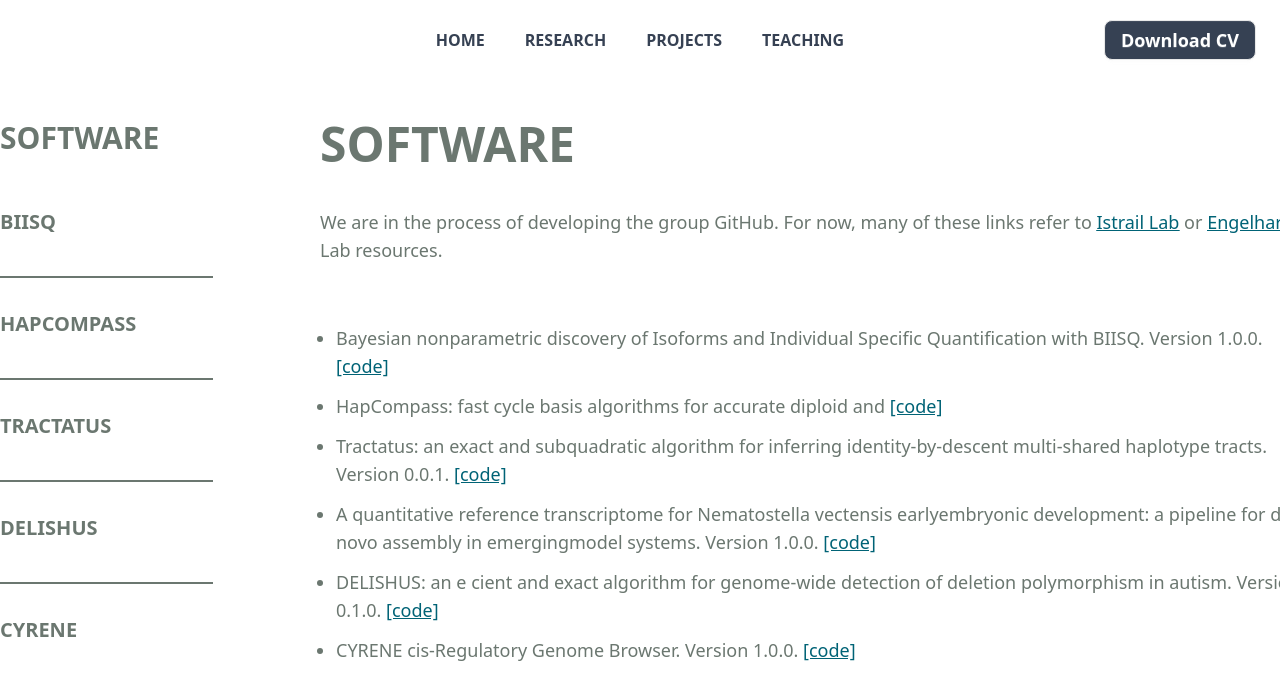
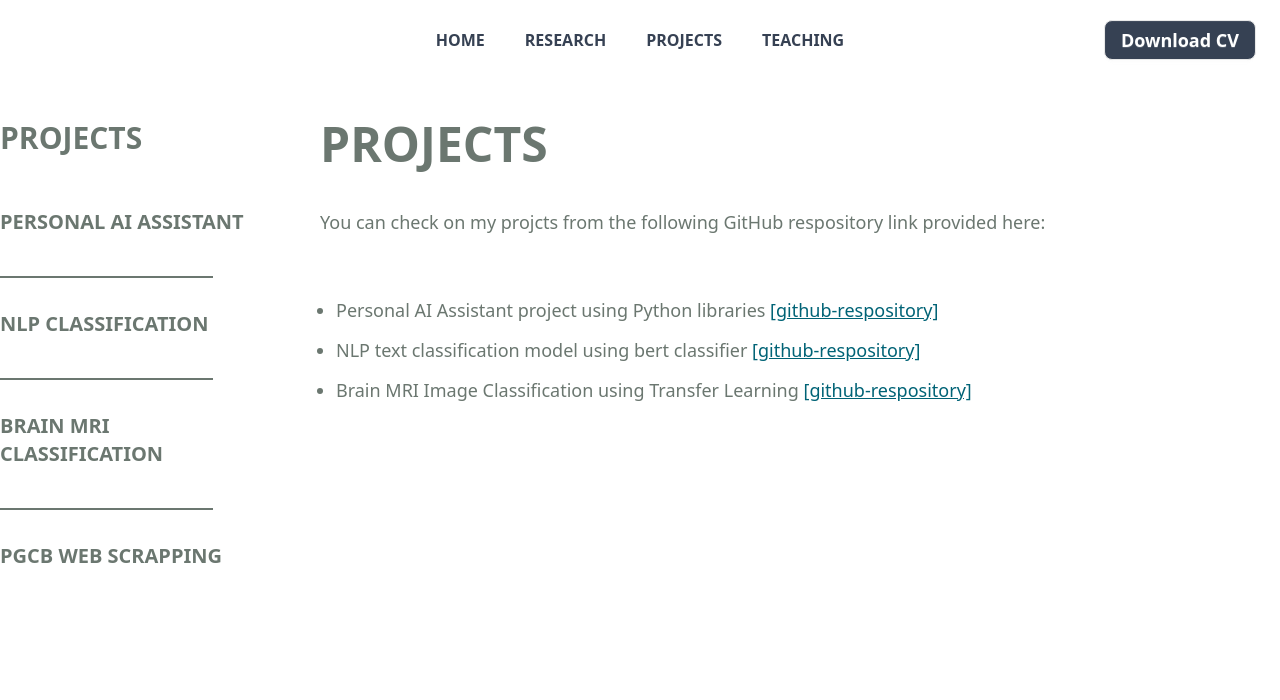
Before and after one commit to MasadRayan/Sabbir-Ahmed_Nirjon_Portfolio, a Next.js app: page /projects in a window 1280 px wide. Shown: the top 700 px of the page. Built offline with nearby package versions, Linux system fonts and the light colour scheme.

Commit message:
project page edited

```diff
--- a/src/Components/Navbar.jsx
+++ b/src/Components/Navbar.jsx
@@ -35,11 +35,10 @@ const navLinks = [
         name: "PROJECTS",
         href: "/projects",
         children: [
-            { name: "BIISQ ISOFORM DISCOVERY", href: "/projects/#biisq" },
-            { name: "HAPCOMPASS HAPLOTYPE ASSEMBLY", href: "/projects/#hapcompass" },
-            { name: "TRACTATUS IDENTITY-BY-DESCENT", href: "/projects/#tractatus" },
-            { name: "DELISHUS VARIANT CALLING", href: "/projects/#delishus" },
-            { name: "CYRENE REGULATORY BROWSER", href: "/projects/#cyrene" },
+            { name: "PERSONAL AI ASSISTANT", href: "/projects/#ai" },
+            { name: "NLP CLASSIFICATION", href: "/projects/#nlp" },
+            { name: "BRAIN MRI CLASSIFICATION", href: "/projects/#mri" },
+            { name: "PGCB WEB SCRAPPING", href: "/projects/#pgcb" },
         ],
     },
 
--- a/src/app/projects/page.jsx
+++ b/src/app/projects/page.jsx
@@ -7,12 +7,12 @@ const ProjectPage = () => {
             {/* SIDEBAR — visible only on md+ */}
             <aside className="hidden md:flex flex-col justify-start gap-8 w-64 fixed mt-10">
                 <h1 className="text-[#6B7770] text-3xl font-bold uppercase mb-5">
-                    Software
+                    Projects
                 </h1>
                 <div>
                     <p>
-                        <a href="#biisq" className="text-xl text-[#6B7770] font-bold uppercase pb-2 block">
-                            BIISQ
+                        <a href="#ai" className="text-xl text-[#6B7770] font-bold uppercase pb-2 block">
+                            Personal AI Assistant
                         </a>
                     </p>
 
@@ -20,55 +20,44 @@ const ProjectPage = () => {
                 <hr className='w-10/12 border border-[#6B7770]' />
                 <div>
                     <p>
-                        <a href="#hapcompass" className="text-xl text-[#6B7770] font-bold uppercase pb-2 block">
-                            HapCompass
+                        <a href="#nlp" className="text-xl text-[#6B7770] font-bold uppercase pb-2 block">
+                            NLP Classification
                         </a>
                     </p>
                 </div>
                 <hr className='w-10/12 border border-[#6B7770]' />
                 <div>
                     <p>
-                        <a href="#tractatus" className="text-xl text-[#6B7770] font-bold uppercase pb-2 block">
-                            Tractatus
+                        <a href="#mri" className="text-xl text-[#6B7770] font-bold uppercase pb-2 block">
+                            Brain MRI Classification
                         </a>
                     </p>
                 </div>
                 <hr className='w-10/12 border border-[#6B7770]' />
                 <div>
                     <p>
-                        <a href="#delishus" className="text-xl text-[#6B7770] font-bold uppercase pb-2 block">
-                            DELISHUS
+                        <a href="#pgcb" className="text-xl text-[#6B7770] font-bold uppercase pb-2 block">
+                            PGCB Web Scrapping
                         </a>
                     </p>
                 </div>
-                <hr className='w-10/12 border border-[#6B7770]' />
-                <div>
-                    <p>
-                        <a href="#cyrene" className="text-xl text-[#6B7770] font-bold uppercase pb-2 block">
-                            CYRENE
-                        </a>
-                    </p>
 
-                </div>
             </aside>
 
             {/* MAIN CONTENT */}
             <main className="md:ml-80 md:w-[calc(100%-288px)]">
                 <div className="md:pt-10 text-[#6B7770]">
                     <h1 className='text-3xl md:text-5xl uppercase font-bold mb-10'>
-                        Software
+                        Projects
                     </h1>
                     <div>
                         <p className='text-lg mb-15'>
-                            We are in the process of developing the group GitHub. For now, many of these links refer to <span className='underline text-[#006376]'><a href="https://istrail-lab.github.io/sorin-istrail/" target='_blank'>Istrail Lab</a></span> or <span className='underline text-[#006376]'><a href="">Engelhardt</a></span> Lab resources.
+                            You can check on my projcts from the following GitHub respository link provided here:
                         </p>
                         <ul className='list-disc pl-4 space-y-3 text-lg'>
-                            <li>Bayesian nonparametric discovery of Isoforms and Individual Specific Quantification with BIISQ. Version 1.0.0. <span className='underline text-[#006376]'><a href="https://github.com/bee-hive/BIISQ" target='_blank'>[code]</a></span> </li>
-                            <li>HapCompass: fast cycle basis algorithms for accurate diploid and  <span className='underline text-[#006376]'><a href="">[code]</a></span> </li>
-                            <li>Tractatus: an exact and subquadratic algorithm for inferring identity-by-descent multi-shared haplotype tracts. Version 0.0.1. <span className='underline text-[#006376]'><a href="">[code]</a></span> </li>
-                            <li>A quantitative reference transcriptome for Nematostella vectensis earlyembryonic development: a pipeline for de novo assembly in emergingmodel systems. Version 1.0.0.  <span className='underline text-[#006376]'><a href="https://link.springer.com/article/10.1186/2041-9139-4-16#App1" target='_blank'>[code]</a></span> </li>
-                            <li>DELISHUS: an e cient and exact algorithm for genome-wide detection of deletion polymorphism in autism. Version 0.1.0.  <span className='underline text-[#006376]'><a href="">[code]</a></span> </li>
-                            <li>CYRENE cis-Regulatory Genome Browser. Version 1.0.0.  <span className='underline text-[#006376]'><a href="">[code]</a></span> </li>
+                            <li>Personal AI Assistant project using Python libraries  <span className='underline text-[#006376]'><a href="https://github.com/Sabbir-Saif/Personal_AI_Assistant" target='_blank'>[github-respository]</a></span> </li>
+                            <li>NLP text classification model using bert classifier  <span className='underline text-[#006376]'><a href="https://github.com/Sabbir-Saif/Bert-based-NLP-Text-Classification-model" target='_blank'>[github-respository]</a></span> </li>
+                            <li>Brain MRI Image Classification using Transfer Learning <span className='underline text-[#006376]'><a href="https://github.com/Sabbir-Saif/Medical-Image-Analysis-with-Transfer-Learning" target='_blank'>[github-respository]</a></span> </li>
                         </ul>
                     </div>
                 </div>
```
